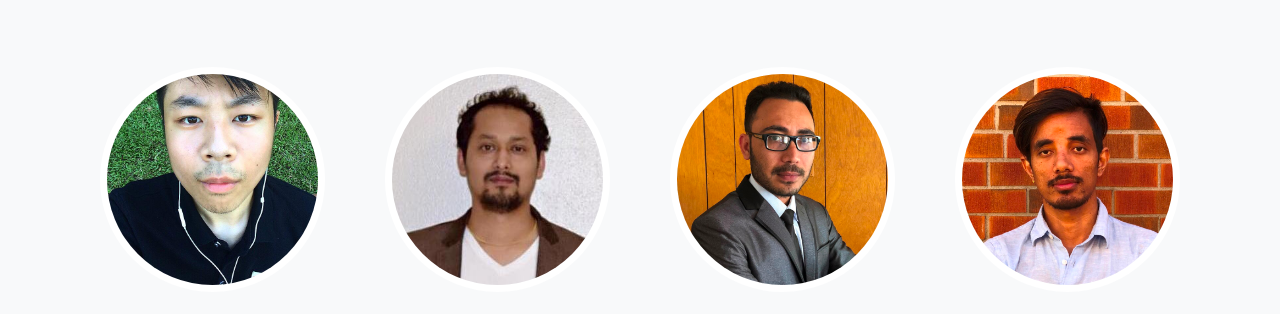
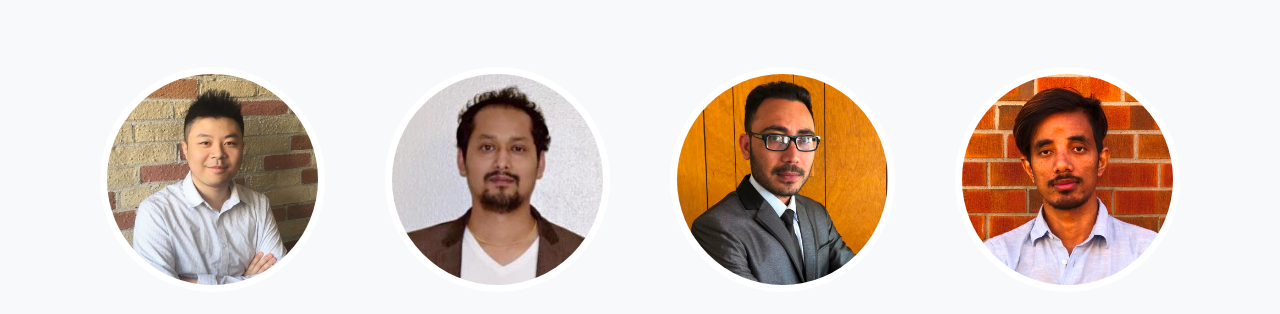
Before and after one commit to chandrashrestha/vision-loop-master, a website with bundled scripts: page index.html in a window 1280 px wide. Shown: the part 3578-3892 px from the top of the page. Built offline with nearby package versions, Linux system fonts and the light colour scheme; a web font is replaced by a local one.

Commit message:
JEFF PICTURE CHANGED

```diff
--- a/index.html
+++ b/index.html
@@ -443,7 +443,7 @@
       <div class="row">
         <div class="col-sm-3">
           <div class="team-member">
-            <img class="mx-auto rounded-circle" src="img/team/JEFFY.JPG" alt="">
+            <img class="mx-auto rounded-circle" src="img/team/JEFFY.JPEG" alt="">
             <h4>Jeffrey Chen</h4>
             <p class="text-muted">CEO</p>
             <ul class="list-inline social-buttons">
```
Also changed, not shown: img/team/JEFFY.JPG (deleted), img/team/JEFFY.jpeg (added).
